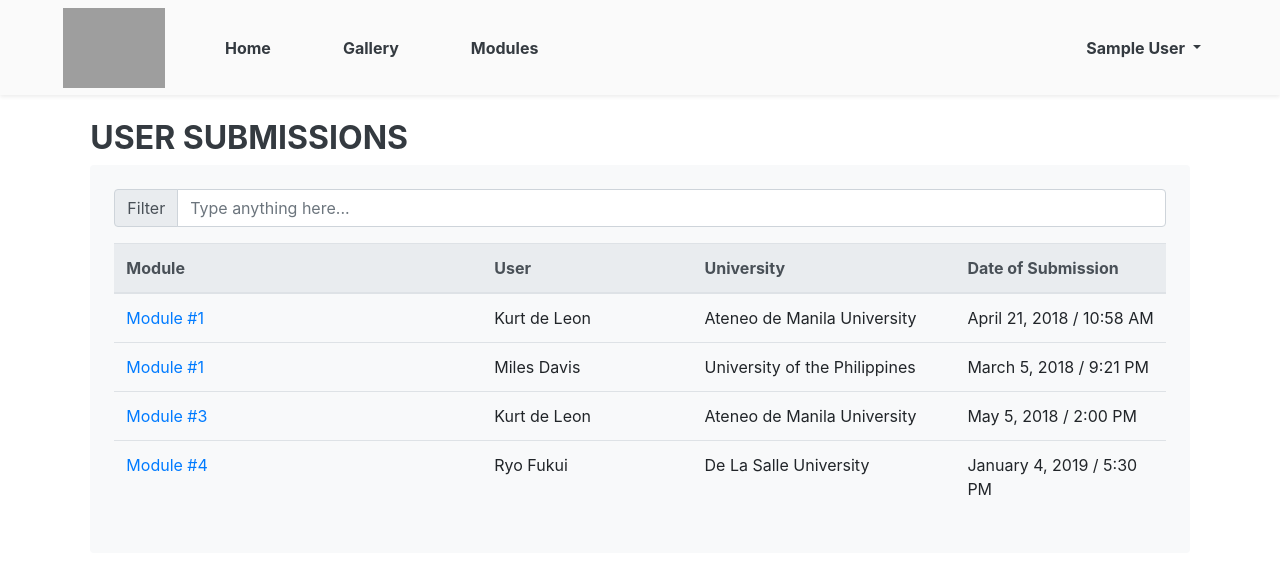
After one commit to compsat/BioPhil_Website, a Django app: page /submissions/ in a window 1280 px wide. The commit adds this page. Shown: the top 576 px of the page. Run offline with Django 3.2, Linux system fonts and the light colour scheme; a user stored in the database is signed in; tables that the repository leaves empty hold one stand-in row (values such as "Sample post"); some libraries are stand-ins or nearby versions; grey boxes are pictures that could not be loaded.

Commit message:
Added working table
Can sort and filter. Has only dummy data for now.

```diff
--- /dev/null
+++ b/bio_phil/webapp/static/webapp/css/sortable.min.css
@@ -0,0 +1 @@
+.sortable th{cursor:pointer;font-weight:400;text-align:left;vertical-align:baseline;white-space:nowrap}.sortable th:hover{color:#000}.sortable thead th {font-weight: bold;}.sortable th:hover::after{color:inherit;content:" \025B8"}.sortable th::after{color:transparent;content:" \025B8"}.sortable th.dir-d{color:#000}.sortable th.dir-d::after{color:inherit;content:" \025BE"}.sortable th.dir-u{color:#000}.sortable th.dir-u::after{color:inherit;content:" \025B4"}
--- /dev/null
+++ b/bio_phil/webapp/static/webapp/js/sortable.min.js
@@ -0,0 +1,2 @@
+document.addEventListener("click",function(d){function g(a,b){a.className=a.className.replace(h,"")+(b?b:'')}var h=/ dir-(u|d) /,c=/\bsortable\b/,a=d.target;if("TH"==a.nodeName&&(d=a.offsetParent,c.test(d.className))){var e,b=a.parentNode.cells;for(c=0;c<b.length;c++)b[c]===a?e=c:g(b[c]);b=" dir-d ";-1!==a.className.indexOf(" dir-d ")&&(b=" dir-u ");g(a,b);a=d.tBodies[0];var f=[].slice.call(a.cloneNode(!0).rows,0),k=" dir-u "==b;f.sort(function(a,b){a=a.cells[e].innerText;b=b.cells[e].innerText;if(k){var c=
+a;a=b;b=c}return isNaN(a-b)?a.localeCompare(b):a-b});b=a.cloneNode();for(c in f)b.appendChild(f[c]);d.replaceChild(b,a)}});
--- a/bio_phil/webapp/templates/base.html
+++ b/bio_phil/webapp/templates/base.html
@@ -11,6 +11,7 @@
 
   <link rel="stylesheet" href="https://stackpath.bootstrapcdn.com/bootstrap/4.1.3/css/bootstrap.min.css">
   <link rel="stylesheet" href="https://cdnjs.cloudflare.com/ajax/libs/normalize/8.0.0/normalize.min.css">
+  <link rel="stylesheet" href="{% static 'webapp/css/sortable.min.css' %}">
   <link rel="stylesheet" href="{% static 'webapp/css/main.css' %}">
   <link rel="stylesheet" href="{% static 'webapp/css/navbar.css' %}">
   <style>
@@ -31,32 +32,7 @@
   <script src="https://stackpath.bootstrapcdn.com/bootstrap/4.1.3/js/bootstrap.min.js"></script>
   <script src="{% static 'webapp/js/plugins.js' %}"></script>
   <script src="{% static 'webapp/js/main.js' %}"></script>
-
-  <!---
-  Move the lines with <scripts> up here!
-
-  Also, could you change the hrefs so that we're calling from CDNs? Apparently you need to add that pa sa django settings or something?
-
-  https://stackpath.bootstrapcdn.com/bootstrap/4.1.3/css/bootstrap.min.css
-  https://stackpath.bootstrapcdn.com/bootstrap/4.1.3/js/bootstrap.min.js
-  https://stackpath.bootstrapcdn.com/bootstrap/4.1.3/js/bootstrap.bundle.min.js
-  https://cdnjs.cloudflare.com/ajax/libs/normalize/8.0.0/normalize.min.css
-  https://code.jquery.com/jquery-3.3.1.min.js
-
-  -->
-
-  <!---
-  Move the lines with <scripts> up here!
-
-  Also, could you change the hrefs so that we're calling from CDNs? Apparently you need to add that pa sa django settings or something?
-
-  https://stackpath.bootstrapcdn.com/bootstrap/4.1.3/css/bootstrap.min.css
-  https://stackpath.bootstrapcdn.com/bootstrap/4.1.3/js/bootstrap.min.js
-  https://stackpath.bootstrapcdn.com/bootstrap/4.1.3/js/bootstrap.bundle.min.js
-  https://cdnjs.cloudflare.com/ajax/libs/normalize/8.0.0/normalize.min.css
-  https://code.jquery.com/jquery-3.3.1.min.js
-
-  -->
+  <script src="{% static 'webapp/js/sortable.min.js' %}"></script>
 
   {% block gallery %}
   {% endblock %}
--- /dev/null
+++ b/bio_phil/webapp/templates/webapp/submissions_list.html
@@ -0,0 +1,106 @@
+{% extends 'base.html' %}
+
+{% block body %}
+  {% ifequal user.access_object.user_type "Teacher" %}
+  <div class="container-fluid py-4 px-md-4 px-0 row mx-auto justify-content-center">
+    <div class="col-md-11">
+      <h1 class="font-weight-bold my-0 mb-2 text-dark">USER SUBMISSIONS</h1>
+      <div class="bg-light rounded p-4 table-responsive-sm">
+        <div class="input-group mb-3">
+          <div class="input-group-prepend">
+            <span class="input-group-text" id="filterLabel">Filter</span>
+          </div>
+          <input type="search" class="form-control light-table-filter" placeholder="Type anything here..." aria-label="Filter" data-table="table" aria-describedby="filterLabel">
+        </div>
+        <table class="table table-hover sortable" id="submissionsTable">
+          <thead class="thead-light" style="background-color: #353F4B">
+            <tr>
+              <th scope="col" style="width:35%">Module</th>
+              <th scope="col" style="width:20%">User</th>
+              <th scope="col" style="width:25%">University</th>
+              <th scope="col" style="width:20%">Date of Submission</th>
+            </tr>
+          </thead>
+          <tbody>
+            <tr>
+              <td scope="row"><a href="#">Module #1</a></td>
+              <td>Kurt de Leon</td>
+              <td>Ateneo de Manila University</td>
+              <td>April 21, 2018 / 10:58 AM</td>
+            </tr>
+            <tr>
+              <td scope="row"><a href="#">Module #1</a></td>
+              <td>Miles Davis</td>
+              <td>University of the Philippines</td>
+              <td>March 5, 2018 / 9:21 PM</td>
+            </tr>
+            <tr>
+              <td scope="row"><a href="#">Module #3</a></td>
+              <td>Kurt de Leon</td>
+              <td>Ateneo de Manila University</td>
+              <td>May 5, 2018 / 2:00 PM</td>
+            </tr>
+            <tr>
+              <td scope="row"><a href="#">Module #4</a></td>
+              <td>Ryo Fukui</td>
+              <td>De La Salle University</td>
+              <td>January 4, 2019 / 5:30 PM</td>
+            </tr>
+            <!-- {% for submission in submissions_list %}
+            <tr>
+              <td>{{ submission.module }}</td>
+              <td>{{ submission.user.get_full_name }}</td>
+              <td>{{ submission.user.access_object.university }}</td>
+              <td>{{ submission.answer }}</td>
+            </tr>
+            {% endfor %} -->
+          </tbody>
+        </table>
+      </div>
+    </div>
+  </div>
+
+  <script>
+    /* Light Table Filter by Chris Coyier */
+    (function(document) {
+      'use strict';
+
+      var LightTableFilter = (function(Arr) {
+
+        var _input;
+
+        function _onInputEvent(e) {
+          _input = e.target;
+          var tables = document.getElementsByClassName(_input.getAttribute('data-table'));
+          Arr.forEach.call(tables, function(table) {
+            Arr.forEach.call(table.tBodies, function(tbody) {
+              Arr.forEach.call(tbody.rows, _filter);
+            });
+          });
+        }
+
+        function _filter(row) {
+          var text = row.textContent.toLowerCase(), val = _input.value.toLowerCase();
+          row.style.display = text.indexOf(val) === -1 ? 'none' : 'table-row';
+        }
+
+        return {
+          init: function() {
+            var inputs = document.getElementsByClassName('light-table-filter');
+            Arr.forEach.call(inputs, function(input) {
+              input.oninput = _onInputEvent;
+            });
+          }
+        };
+      })(Array.prototype);
+
+      document.addEventListener('readystatechange', function() {
+        if (document.readyState === 'complete') {
+          LightTableFilter.init();
+        }
+      });
+
+    })(document);
+  </script>
+  {% endifequal %}
+{% endblock %}
--- a/bio_phil/webapp/urls.py
+++ b/bio_phil/webapp/urls.py
@@ -18,5 +18,6 @@ urlpatterns = [
     path('register/', views.register, name='register'),
     path('register/confirm_reg/',views.confirm, name='conf_reg'),
     path('resend_verification/', views.resend_verification, name='resend_verification'),
+    path('submissions/', login_required(views.SubmissionList.as_view(template_name='webapp/submissions_list.html')), name='submissions_list'),
     path('update_email/<uidb64>/<token>/<email_code>', views.update_email, name='update_email'),
 ]
--- a/bio_phil/webapp/views.py
+++ b/bio_phil/webapp/views.py
@@ -216,6 +216,25 @@ def activate(request, uidb64, token):
 		request.session['message'] = 'Activation link is invalid!'
 	return redirect('index')
 
+"""View for students to view their submissions to all modules OR for teachers
+to view all the submissions of the students"""
+class SubmissionList(ListView):
+	model = Submission
+	paginate_by = 50
+
+	def get_context_data(self, **kwargs):
+		context = super(SubmissionList, self).get_context_data(**kwargs)
+		context['user'] = self.request.user
+		context['submissions_list'] = self.get_queryset()
+		return context
+
+	def get_queryset(self):
+		queryset = Submission.objects.all()
+		if self.request.user.access_object.user_type == 'Student':
+			queryset = queryset.filter(user=self.request.user)
+
+		return queryset
+
 """View for teachers only for them to generate a specified number of access codes
 either for their students or fellow teachers"""
 @login_required
```
